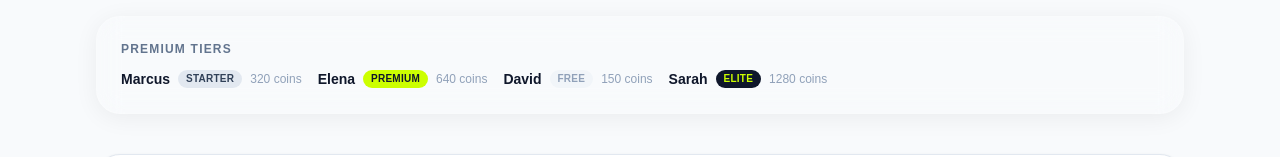
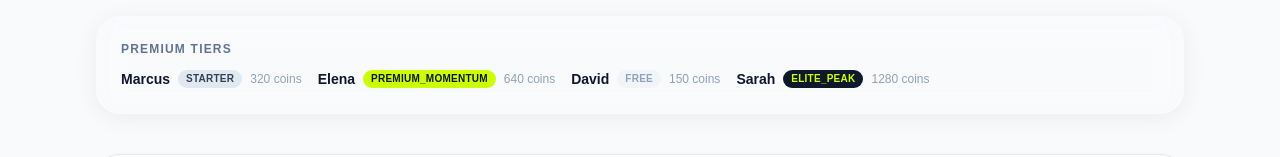
Before and after one commit to rickytechie/GymMingleII, a Next.js app in the folder apps/web/: page / in a window 1280 px wide. Shown: the part 1621-1778 px from the top of the page. Built offline with nearby package versions, Linux system fonts and the light colour scheme; no server answers; the database is empty.

Commit message:
Fix: Explicitly add and propagate all 5 pricing tiers (Free, Starter, Momentum, Peak, VIP) across all project modules.

```diff
--- a/apps/web/app/concept/page.tsx
+++ b/apps/web/app/concept/page.tsx
@@ -43,22 +43,34 @@ const steps = [
 
 const tiers = [
   {
+    name: 'Free',
+    coins: '0 / month',
+    features: ['Social feed'],
+    color: 'bg-slate-100 text-slate-400',
+  },
+  {
     name: 'Starter',
     coins: '500 / month',
-    features: ['Advanced chat', 'Venue insights'],
+    features: ['Advanced chat', 'Venue insights', 'Expanded history', 'Basic templates'],
     color: 'bg-slate-200 text-slate-700',
   },
   {
-    name: 'Premium',
+    name: 'Premium (Momentum)',
     coins: '1,500 / month',
-    features: ['Advanced chat', 'Unlimited likes', 'Venue insights', 'Read receipts', 'Lifestyle filters'],
+    features: ['Advanced chat', 'Unlimited likes', 'Venue insights', 'Read receipts', 'Lifestyle filters', 'Analytics', 'Exclusive local events'],
     color: 'bg-[#CCFF00] text-slate-900',
   },
   {
-    name: 'Elite',
+    name: 'Elite (Peak)',
     coins: '3,500 / month',
-    features: ['Advanced chat', 'Unlimited likes', 'Venue insights', 'Read receipts', 'Priority matching', 'Incognito mode', 'Verified badge', 'Lifestyle filters', 'Kink discovery'],
+    features: ['Advanced chat', 'Unlimited likes', 'Venue insights', 'Read receipts', 'Priority matching', 'Incognito mode', 'Verified badge', 'Lifestyle filters', 'Kink discovery', 'Partner gym access', 'Priority support', 'High coin earning'],
     color: 'bg-slate-900 text-[#CCFF00]',
+  },
+  {
+    name: 'Apex (VIP)',
+    coins: '7,500 / month',
+    features: ['Concierge booking', '1-on-1 coaching', 'VIP venue entry', 'All Elite features'],
+    color: 'bg-purple-900 text-[#CCFF00]',
   },
 ]
 
--- a/apps/web/app/page.tsx
+++ b/apps/web/app/page.tsx
@@ -102,7 +102,7 @@ export default function Page() {
               Unlock with MingleCoins
             </p>
             <div className="mt-4 flex flex-wrap gap-2">
-              {[PremiumTier.Starter, PremiumTier.Premium, PremiumTier.Elite].map((tier) => (
+              {[PremiumTier.STARTER, PremiumTier.PREMIUM_MOMENTUM, PremiumTier.ELITE_PEAK, PremiumTier.APEX_VIP].map((tier) => (
                 <span
                   key={tier}
                   className="rounded-full border border-slate-200 bg-white/60 px-3 py-1 text-xs font-bold uppercase tracking-wide text-slate-700"
@@ -148,11 +148,13 @@ export default function Page() {
               <div key={p.id} className="flex items-center gap-2 text-sm">
                 <span className="font-semibold text-slate-900">{p.name}</span>
                 <span className={`rounded-full px-2 py-0.5 text-[10px] font-bold uppercase tracking-wide ${
-                  p.mingleCoins.tier === PremiumTier.Elite
+                  p.mingleCoins.tier === PremiumTier.APEX_VIP
+                    ? 'bg-purple-900 text-[#CCFF00]'
+                    : p.mingleCoins.tier === PremiumTier.ELITE_PEAK
                     ? 'bg-slate-900 text-[#CCFF00]'
-                    : p.mingleCoins.tier === PremiumTier.Premium
+                    : p.mingleCoins.tier === PremiumTier.PREMIUM_MOMENTUM
                     ? 'bg-[#CCFF00] text-slate-900'
-                    : p.mingleCoins.tier === PremiumTier.Starter
+                    : p.mingleCoins.tier === PremiumTier.STARTER
                     ? 'bg-slate-200 text-slate-700'
                     : 'bg-slate-100 text-slate-400'
                 }`}>
--- a/packages/core/src/demo-profiles.ts
+++ b/packages/core/src/demo-profiles.ts
@@ -19,7 +19,7 @@ export const DEMO_PROFILES: DemoProfile[] = [
     bio: 'Competitive Muay Thai fighter and strength coach. I train at dawn, meal prep by noon, and I\'m looking for someone who can keep up — in the gym and beyond. Kink-aware, poly-positive, no judgment zone.',
     avatar_url: null,
     fitnessStyle: 'Martial Arts / Strength',
-    mingleCoins: { ...createFreeAccount(), balance: 320, lifetimeEarned: 870, lifetimeSpent: 550, tier: PremiumTier.Starter, unlockedFeatures: [PremiumFeature.AdvancedChat, PremiumFeature.VenueInsights] },
+    mingleCoins: { ...createFreeAccount(), balance: 320, lifetimeEarned: 870, lifetimeSpent: 550, tier: PremiumTier.STARTER, unlockedFeatures: [PremiumFeature.AdvancedChat, PremiumFeature.VenueInsights] },
     premiumFeatures: [PremiumFeature.AdvancedChat, PremiumFeature.VenueInsights],
     interests: ['Muay Thai', 'Strength training', 'Meal prep', 'Bouldering', 'BDSM events'],
     lookingFor: ['Training partner', 'Sparring partner', 'Romantic connection', 'Power exchange dynamics'],
@@ -31,7 +31,7 @@ export const DEMO_PROFILES: DemoProfile[] = [
     bio: 'Yoga instructor and wellness curator. I believe movement is medicine and connection is the practice. Switch, kink-friendly, looking for intentional chemistry over small talk. Bonus if you can meditate and dominate.',
     avatar_url: null,
     fitnessStyle: 'Yoga / Pilates / Mobility',
-    mingleCoins: { ...createFreeAccount(), balance: 640, lifetimeEarned: 2100, lifetimeSpent: 1460, tier: PremiumTier.Premium, unlockedFeatures: [PremiumFeature.AdvancedChat, PremiumFeature.UnlimitedLikes, PremiumFeature.VenueInsights, PremiumFeature.ReadReceipts, PremiumFeature.LifestyleFilters, PremiumFeature.CuratedDateDiscovery, PremiumFeature.VenuePerks] },
+    mingleCoins: { ...createFreeAccount(), balance: 640, lifetimeEarned: 2100, lifetimeSpent: 1460, tier: PremiumTier.PREMIUM_MOMENTUM, unlockedFeatures: [PremiumFeature.AdvancedChat, PremiumFeature.UnlimitedLikes, PremiumFeature.VenueInsights, PremiumFeature.ReadReceipts, PremiumFeature.LifestyleFilters, PremiumFeature.CuratedDateDiscovery, PremiumFeature.VenuePerks] },
     premiumFeatures: [PremiumFeature.AdvancedChat, PremiumFeature.UnlimitedLikes, PremiumFeature.VenueInsights, PremiumFeature.ReadReceipts, PremiumFeature.LifestyleFilters, PremiumFeature.CuratedDateDiscovery, PremiumFeature.VenuePerks],
     interests: ['Yoga', 'Meditation', 'Sensory play', 'Cooking', 'Sound baths', 'Rope bondage'],
     lookingFor: ['Deep connection', 'Lifestyle partner', 'Kink exploration', 'Mind-body synergy'],
@@ -43,7 +43,7 @@ export const DEMO_PROFILES: DemoProfile[] = [
     bio: 'Division I swimmer turned open-water enthusiast. New to the kink scene but eager to explore with the right guide. Fitness is my therapy, vulnerability is my edge. Looking for someone patient and confident.',
     avatar_url: null,
     fitnessStyle: 'Swimming / Cardio / Functional',
-    mingleCoins: { ...createFreeAccount(), balance: 150, lifetimeEarned: 420, lifetimeSpent: 270, tier: PremiumTier.Free, unlockedFeatures: [] },
+    mingleCoins: { ...createFreeAccount(), balance: 150, lifetimeEarned: 420, lifetimeSpent: 270, tier: PremiumTier.FREE, unlockedFeatures: [] },
     premiumFeatures: [],
     interests: ['Open water swimming', 'Running', 'Film photography', 'Coffee', 'Learning rope'],
     lookingFor: ['Fitness buddy', 'Mentor', 'Romance', 'Kink education'],
@@ -55,7 +55,7 @@ export const DEMO_PROFILES: DemoProfile[] = [
     bio: 'CrossFit competitor by morning, lifestyle dominatrix by night. I lead in the box and in the bedroom. If you can handle burpees and obedience, we might have something. No flakes, no fakes.',
     avatar_url: null,
     fitnessStyle: 'CrossFit / HIIT / Powerlifting',
-    mingleCoins: { ...createFreeAccount(), balance: 1280, lifetimeEarned: 4500, lifetimeSpent: 3220, tier: PremiumTier.Elite, unlockedFeatures: [PremiumFeature.AdvancedChat, PremiumFeature.UnlimitedLikes, PremiumFeature.VenueInsights, PremiumFeature.ReadReceipts, PremiumFeature.PriorityMatching, PremiumFeature.IncognitoMode, PremiumFeature.VerifiedBadge, PremiumFeature.LifestyleFilters, PremiumFeature.KinkDiscovery, PremiumFeature.CuratedDateDiscovery, PremiumFeature.VenuePerks] },
+    mingleCoins: { ...createFreeAccount(), balance: 1280, lifetimeEarned: 4500, lifetimeSpent: 3220, tier: PremiumTier.ELITE_PEAK, unlockedFeatures: [PremiumFeature.AdvancedChat, PremiumFeature.UnlimitedLikes, PremiumFeature.VenueInsights, PremiumFeature.ReadReceipts, PremiumFeature.PriorityMatching, PremiumFeature.IncognitoMode, PremiumFeature.VerifiedBadge, PremiumFeature.LifestyleFilters, PremiumFeature.KinkDiscovery, PremiumFeature.CuratedDateDiscovery, PremiumFeature.VenuePerks] },
     premiumFeatures: [PremiumFeature.AdvancedChat, PremiumFeature.UnlimitedLikes, PremiumFeature.VenueInsights, PremiumFeature.ReadReceipts, PremiumFeature.PriorityMatching, PremiumFeature.IncognitoMode, PremiumFeature.VerifiedBadge, PremiumFeature.LifestyleFilters, PremiumFeature.KinkDiscovery, PremiumFeature.CuratedDateDiscovery, PremiumFeature.VenuePerks],
     interests: ['CrossFit', 'Powerlifting', 'Leather craft', 'Impact play', 'Nutrition coaching', 'Dungeon nights'],
     lookingFor: ['Submissive training partner', 'Lifestyle dynamic', 'Brunch dates', 'Accountability partner'],
--- a/packages/core/src/minglecoin.ts
+++ b/packages/core/src/minglecoin.ts
@@ -1,9 +1,9 @@
 export enum PremiumTier {
-  Free = 'free',
-  Starter = 'starter',
-  Premium = 'premium',
-  Elite = 'elite',
-  Apex = 'apex',
+  FREE = 'free',
+  STARTER = 'starter',
+  PREMIUM_MOMENTUM = 'premium_momentum',
+  ELITE_PEAK = 'elite_peak',
+  APEX_VIP = 'apex_vip',
 }
 
 export enum PremiumFeature {
@@ -56,14 +56,14 @@ export interface CoinTransaction {
 }
 
 const TIER_FEATURES: Record<PremiumTier, PremiumFeature[]> = {
-  [PremiumTier.Free]: [],
-  [PremiumTier.Starter]: [
+  [PremiumTier.FREE]: [],
+  [PremiumTier.STARTER]: [
     PremiumFeature.AdvancedChat,
     PremiumFeature.VenueInsights,
     PremiumFeature.ExpandedHistory,
     PremiumFeature.BasicTemplates,
   ],
-  [PremiumTier.Premium]: [
+  [PremiumTier.PREMIUM_MOMENTUM]: [
     PremiumFeature.AdvancedChat,
     PremiumFeature.UnlimitedLikes,
     PremiumFeature.VenueInsights,
@@ -76,7 +76,7 @@ const TIER_FEATURES: Record<PremiumTier, PremiumFeature[]> = {
     PremiumFeature.Analytics,
     PremiumFeature.ExclusiveLocalEvents,
   ],
-  [PremiumTier.Elite]: [
+  [PremiumTier.ELITE_PEAK]: [
     PremiumFeature.AdvancedChat,
     PremiumFeature.UnlimitedLikes,
     PremiumFeature.VenueInsights,
@@ -96,7 +96,7 @@ const TIER_FEATURES: Record<PremiumTier, PremiumFeature[]> = {
     PremiumFeature.PrioritySupport,
     PremiumFeature.HighCoinEarning,
   ],
-  [PremiumTier.Apex]: [
+  [PremiumTier.APEX_VIP]: [
     PremiumFeature.AdvancedChat,
     PremiumFeature.UnlimitedLikes,
     PremiumFeature.VenueInsights,
@@ -122,11 +122,11 @@ const TIER_FEATURES: Record<PremiumTier, PremiumFeature[]> = {
 }
 
 const TIER_MONTHLY_COST = {
-  [PremiumTier.Free]: 0,
-  [PremiumTier.Starter]: 500,
-  [PremiumTier.Premium]: 1500,
-  [PremiumTier.Elite]: 3500,
-  [PremiumTier.Apex]: 7500,
+  [PremiumTier.FREE]: 0,
+  [PremiumTier.STARTER]: 500,
+  [PremiumTier.PREMIUM_MOMENTUM]: 1500,
+  [PremiumTier.ELITE_PEAK]: 3500,
+  [PremiumTier.APEX_VIP]: 7500,
 }
 
 export function getTierFeatures(tier: PremiumTier): PremiumFeature[] {
@@ -193,11 +193,11 @@ export function canAccessVenuePerks(account: MingleCoinAccount): boolean {
 }
 
 export function isPremiumStatus(account: MingleCoinAccount): boolean {
-  return account.tier === PremiumTier.Premium || account.tier === PremiumTier.Elite || account.tier === PremiumTier.Apex
+  return account.tier === PremiumTier.PREMIUM_MOMENTUM || account.tier === PremiumTier.ELITE_PEAK || account.tier === PremiumTier.APEX_VIP
 }
 
 export function calculateCoinsToUpgrade(currentTier: PremiumTier, targetTier: PremiumTier): number {
-  const tiers = [PremiumTier.Free, PremiumTier.Starter, PremiumTier.Premium, PremiumTier.Elite, PremiumTier.Apex]
+  const tiers = [PremiumTier.FREE, PremiumTier.STARTER, PremiumTier.PREMIUM_MOMENTUM, PremiumTier.ELITE_PEAK, PremiumTier.APEX_VIP]
   const currentIdx = tiers.indexOf(currentTier)
   const targetIdx = tiers.indexOf(targetTier)
   if (currentIdx < 0 || targetIdx < 0 || targetIdx <= currentIdx) return 0
@@ -214,7 +214,7 @@ export function createFreeAccount(): MingleCoinAccount {
     balance: 50,
     lifetimeEarned: 50,
     lifetimeSpent: 0,
-    tier: PremiumTier.Free,
+    tier: PremiumTier.FREE,
     tierExpiresAt: null,
     unlockedFeatures: [],
   }
```
